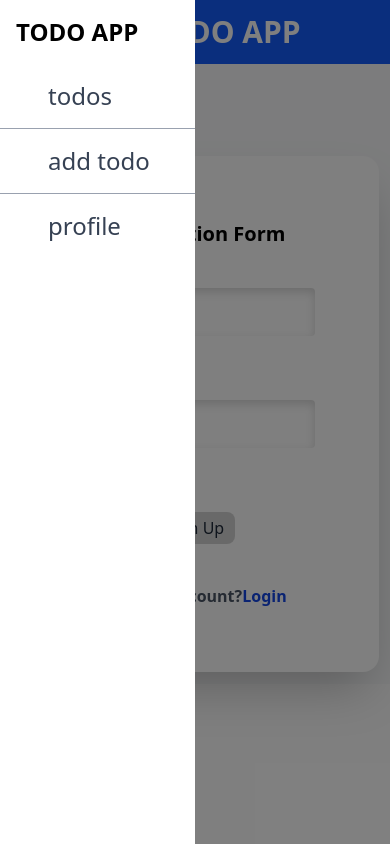
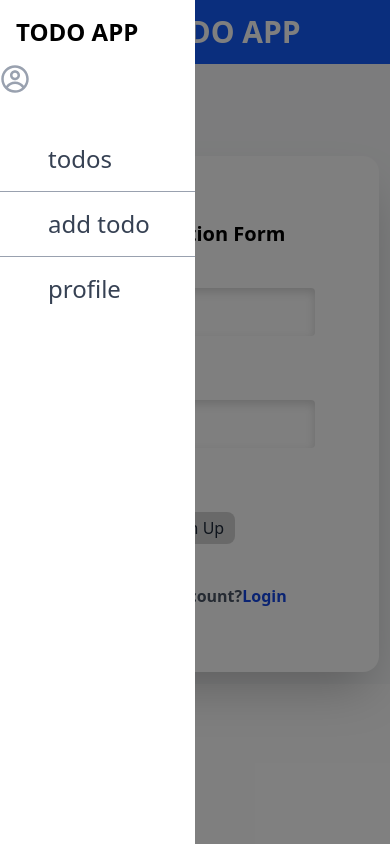
Before and after one commit to shahryar78f/todo-app, a Next.js app: page /signup in a window 390 px wide. Both pictures are taken after a click on the icon 23 px from the left and 32 px from the top of the page. Built offline with nearby package versions, Linux system fonts and the light colour scheme; no server answers; some icons are missing.

Commit message:
feat: implement base layout component with navigation, profile display, and mobile menu functionality.

```diff
--- a/src/components/layout/page.tsx
+++ b/src/components/layout/page.tsx
@@ -40,6 +40,22 @@ function Layout({ children }: any) {
                       className="text-red-600 text-3xl hover:text-gray-300 ml-2"
                     />
                   </button>
+                </div>
+                <div>
+                  {profile?.data?.avatar ? (
+                    <Image
+                      src={profile?.data?.avatar}
+                      alt="avatar"
+                      width={20}
+                      height={20}
+                      className="object-cover w-20 h-20 rounded-full"
+                    />
+                  ) : (
+                    <CgProfile className="text-3xl text-gray-400" />
+                  )}
+                  <h4 className="text-base font-medium text-zinc-500 border-b w-fit mb-8">
+                    {profile?.data?.name ? `${profile?.data?.name} ${profile?.data?.lastName}` : ''}
+                  </h4>
                 </div>
                 <div>
                   <ul
```
